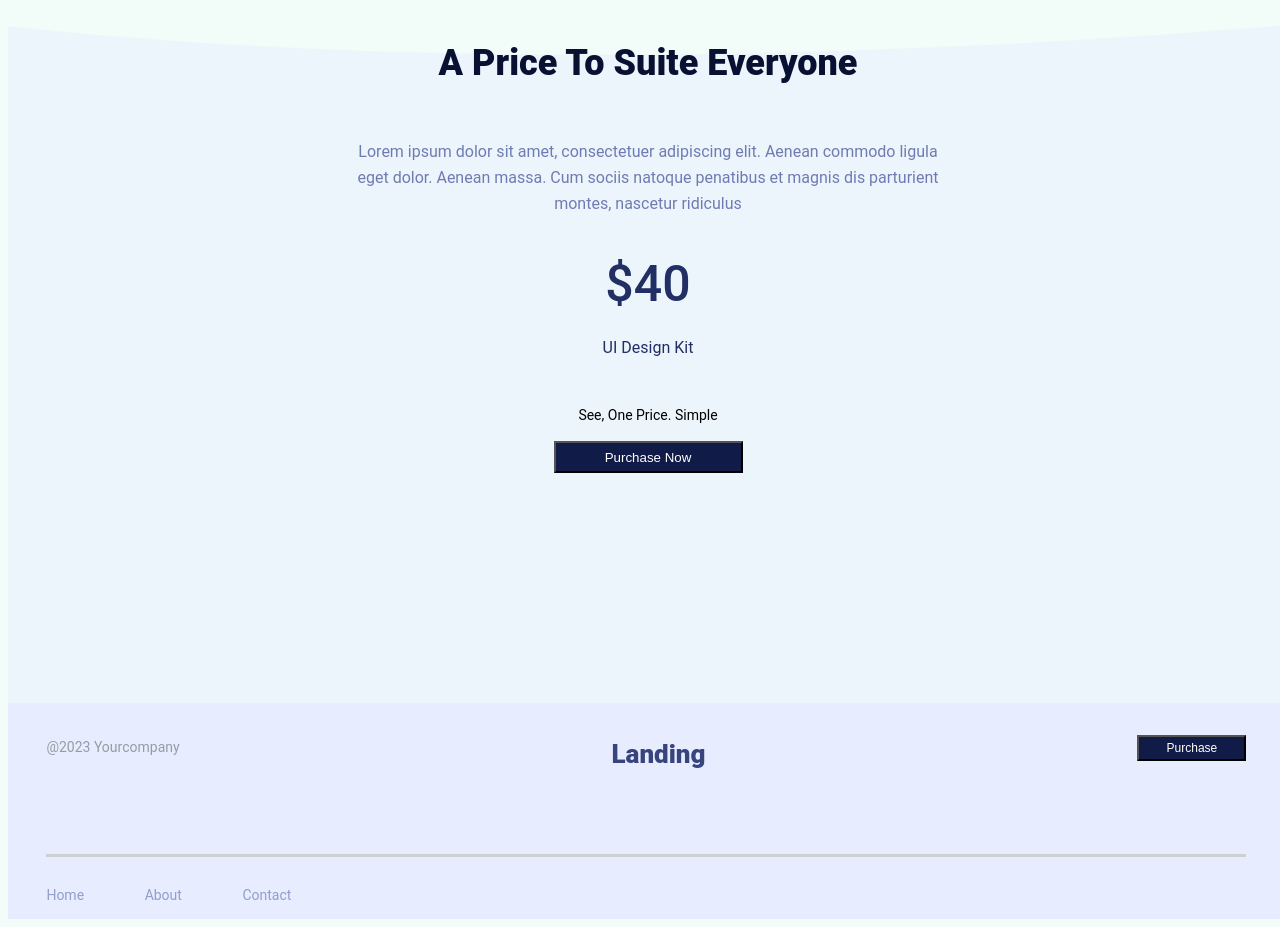
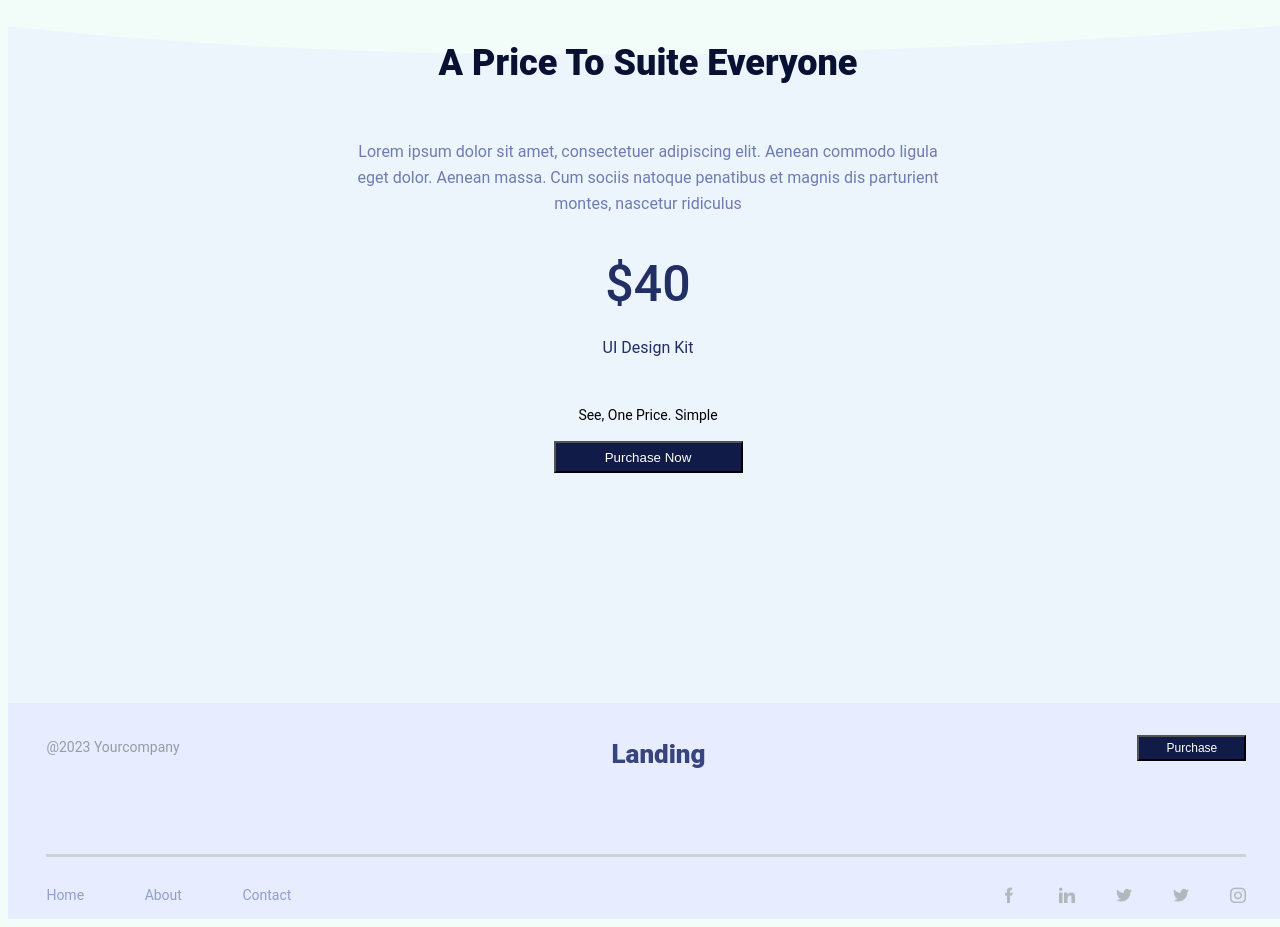
Before and after one commit to dinhthigaamer/EGG-homework-14-09-2024, a plain HTML site: page Landing Page/index.html in a window 1280 px wide. Shown: the part 2255-3182 px from the top of the page. Drawn offline with Linux system fonts and the light colour scheme.

Commit message:
update footage page icons

```diff
--- a/Landing Page/index.html
+++ b/Landing Page/index.html
@@ -90,11 +90,11 @@
                 </div>
 
                 <div class="container5-3-2">
-                    <div><img src="fb.png" class="container5-3-img"></div>
-                    <div><img src="linkedin.png" class="container5-3-img"></div>
-                    <div><img src="twitter.png" class="container5-3-img"></div>
-                    <div><img src="youtube.png" class="container5-3-img"></div>
-                    <div><img src="ig.png" class="container5-3-img"></div>
+                    <div><img src="Images/fb.png" class="container5-3-img"></div>
+                    <div><img src="Images/linkedin.png" class="container5-3-img"></div>
+                    <div><img src="Images/twitter.png" class="container5-3-img"></div>
+                    <div><img src="Images/youtube.png" class="container5-3-img"></div>
+                    <div><img src="Images/ig.png" class="container5-3-img"></div>
                 </div>
             </div>
         </div>
```
